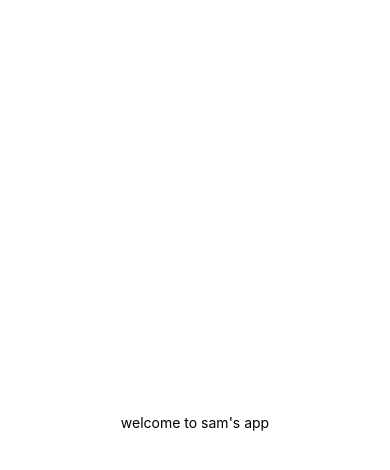
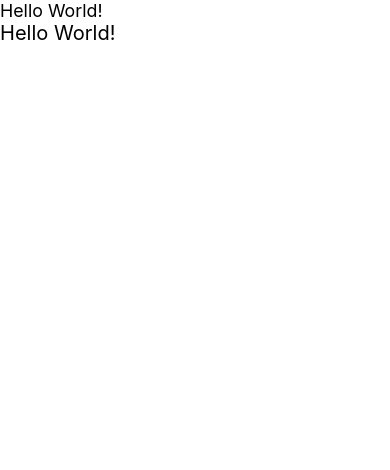
Before and after one commit to abrokwas/GenEccomerce, a React Native app: screen / in a window 390 px wide. Shown: the top 470 px of the page. Built offline with nearby package versions, Linux system fonts and the light colour scheme.

Commit message:
folder structure setup, AppText, AppColors & SafeAreaView

```diff
--- a/App.tsx
+++ b/App.tsx
@@ -1,20 +1,19 @@
 import { StatusBar } from 'expo-status-bar';
 import { StyleSheet, Text, View } from 'react-native';
+import AppText from './src/components/texts/AppText';
+import AppSaveView from './src/components/views/AppSaveView';
 
 export default function App() {
   return (
-    <View style={styles.container}>
-      <Text>welcome to sam's app</Text>
-      <StatusBar style="auto" />
-    </View>
+    <AppSaveView style={styles.container}>
+      <AppText variant='medium'>Hello World!</AppText>
+      <AppText variant='bold'>Hello World!</AppText>
+    </AppSaveView>
   );
 }
 
 const styles = StyleSheet.create({
   container: {
-    flex: 1,
-    backgroundColor: '#fff',
-    alignItems: 'center',
-    justifyContent: 'center',
+
   },
 });
--- a/package.json
+++ b/package.json
@@ -12,7 +12,9 @@
     "expo": "~54.0.33",
     "expo-status-bar": "~3.0.9",
     "react": "19.1.0",
-    "react-native": "0.81.5"
+    "react-native": "0.81.5",
+    "react-native-safe-area-context": "~5.6.0",
+    "react-native-size-matters": "^0.4.2"
   },
   "devDependencies": {
     "@types/react": "~19.1.0",
--- /dev/null
+++ b/src/components/texts/AppText.tsx
@@ -0,0 +1,32 @@
+import { StyleSheet, Text, TextProps, TextStyle, View } from "react-native";
+import React, { FC } from "react";
+import {s} from "react-native-size-matters"
+import { AppColors } from "../../styles/colors";
+
+
+interface AppTextProps extends TextProps {
+    children: React.ReactNode;
+    style?: TextStyle | TextStyle[];
+    variant?: "bold" | "medium"
+}
+
+const AppText :FC<AppTextProps> = ({ children, style, variant = "medium", ...rest }) => {
+  return (
+    <Text {...rest} style={[styles[variant], style]}>
+      {children}
+    </Text>
+  );
+};
+
+export default AppText;
+
+const styles = StyleSheet.create({
+  bold: {
+    fontSize: s(18),
+    color: AppColors.black,
+  },
+  medium: {
+    fontSize: s(16),
+    color: AppColors.black,
+  },
+});
--- /dev/null
+++ b/src/components/views/AppSaveView.tsx
@@ -0,0 +1,39 @@
+import {
+  Platform,
+  StatusBar,
+  StyleSheet,
+  View,
+  ViewStyle,
+} from "react-native";
+import { SafeAreaProvider, SafeAreaView } from 'react-native-safe-area-context';
+import React, { FC, ReactNode } from "react";
+import { AppColors } from "../../styles/colors";
+import { IS_Android } from "../../constants/constants";
+
+interface AppSaveViewProps {
+  children: ReactNode;
+  style: ViewStyle;
+}
+
+const AppSaveView: FC<AppSaveViewProps> = ({ children, style }) => {
+  return (
+    <SafeAreaProvider>
+      <SafeAreaView style={styles.safeArea}>
+      <View style={[styles.container, style]}>{children}</View>
+    </SafeAreaView>
+    </SafeAreaProvider>
+  );
+};
+
+export default AppSaveView;
+
+const styles = StyleSheet.create({
+  safeArea: {
+    flex: 1,
+    backgroundColor: AppColors.white,
+    paddingTop: IS_Android ? StatusBar.currentHeight || 0 : 0,
+  },
+  container: {
+    flex: 1,
+  },
+});
--- /dev/null
+++ b/src/constants/constants.ts
@@ -0,0 +1,4 @@
+import { Platform } from "react-native";
+
+export const IS_Android = Platform.OS === "android"
+export const IS_IOS = Platform.OS === "ios"
--- /dev/null
+++ b/src/styles/colors.ts
@@ -0,0 +1,10 @@
+export const AppColors = {
+  primary: "#000",
+  white: "#fff",
+  black: "#000",
+  lightGray: "#f0f0f0",
+  background: "#f6f6f6",
+  disabledGray: "#D3D3D3",
+  blueGray: "#E6E8EA",
+  medGray: "#939393",
+};
```
Also changed, not shown: 1 other file (tests, documents, lock files or other folders).
